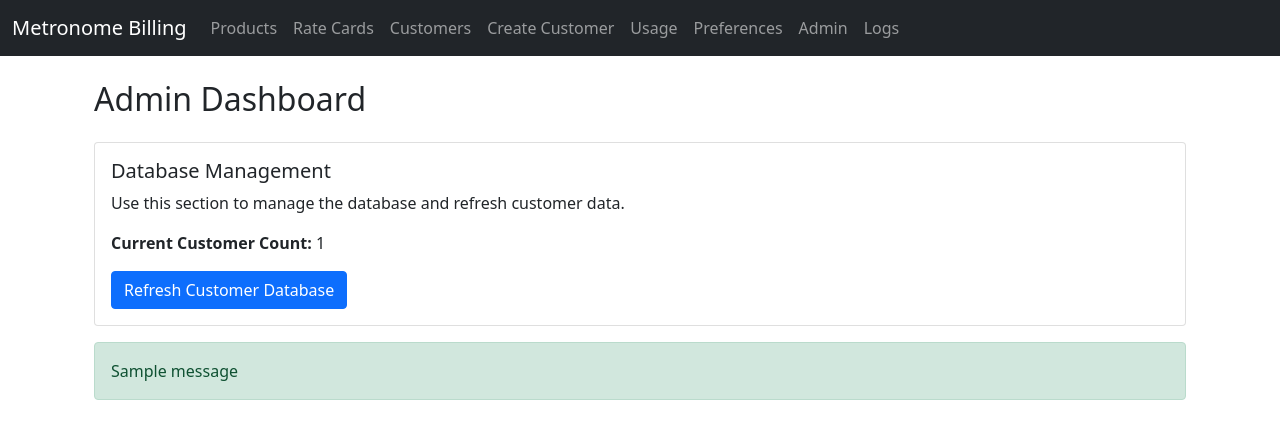
After one commit to carnalim/metronome_billimg_up1, a Flask app: page /admin in a window 1280 px wide. The commit adds this page. Shown: the top 439 px of the page. Run offline with Flask 3, Linux system fonts and the light colour scheme; tables that the repository leaves empty hold one stand-in row (values such as "Sample post"); one stand-in notice (Sample message) is shown; some libraries are stand-ins or nearby versions.

Commit message:
Add admin page with database refresh functionality and fix customer pagination to fetch all customers

```diff
--- /dev/null
+++ b/website/__init__.py
@@ -0,0 +1,3 @@
+from flask_sqlalchemy import SQLAlchemy
+
+db = SQLAlchemy()
--- a/website/app.py
+++ b/website/app.py
@@ -9,6 +9,7 @@ import json
 import logging
 import os
 import numpy as np
+import time
 from website.models import db, LogEntry, Customer
 
 sys.path.append(str(Path(__file__).parent.parent))
@@ -463,10 +464,13 @@ def customers():
 
         while True:
             # Make API request with pagination token if available
-            params = {"page_token": next_page} if next_page else {}
+            params = {}
+            if next_page:
+                params["page_token"] = next_page
+                logging.info(f"Fetching next page with token: {next_page}")
+
             response = requests.get(base_url, headers=headers, params=params)
             logging.info(f"Customers response status: {response.status_code}")
-            logging.info(f"Customers response: {response.text}")
 
             if response.status_code == 200:
                 try:
@@ -474,11 +478,16 @@ def customers():
                     if isinstance(data, dict):
                         # Handle customer list response
                         if 'data' in data and isinstance(data['data'], list):
+                            current_page_customers = len(data['data'])
                             all_customers.extend(data['data'])
+                            logging.info(f"Fetched {current_page_customers} customers (total: {len(all_customers)})")
 
                         # Get next page token
                         next_page = data.get('next_page_token')
-                        if not next_page:
+                        if next_page:
+                            logging.info(f"Found next page token")
+                        else:
+                            logging.info("No more pages to fetch")
                             break
                     else:
                         logging.error("Unexpected response format")
@@ -491,6 +500,9 @@ def customers():
                 logging.error(error_msg)
                 flash(error_msg, "danger")
                 break
+
+            # Add a small delay between requests to avoid rate limiting
+            time.sleep(0.5)
 
         # Update local database with all customers
         if all_customers:
@@ -979,5 +991,133 @@ def save_preferences():
     flash('Preferences saved successfully!', 'success')
     return redirect(url_for('preferences'))
 
+@app.route('/admin')
+def admin():
+    # Get customer count from database
+    customer_count = Customer.query.count()
+    return render_template('admin.html', customer_count=customer_count)
+
+@app.route('/admin/refresh-database', methods=['POST'])
+def refresh_database():
+    try:
+        # Fetch all customers from Metronome
+        all_customers = []
+        next_page = None
+        base_url = "https://api.metronome.com/v1/customers"
+        headers = {
+            "Authorization": f"Bearer {metronome_api_key}",
+            "Accept": "application/json"
+        }
+
+        while True:
+            # Make API request with pagination token if available
+            params = {}
+            if next_page:
+                params["page_token"] = next_page  # Using correct parameter name from API docs
+                logging.info(f"Fetching next page with token: {next_page}")
+
+            response = requests.get(base_url, headers=headers, params=params)
+            logging.info(f"Request URL: {response.url}")  # Log the full URL to verify parameters
+            logging.info(f"Customers response status: {response.status_code}")
+
+            if response.status_code == 200:
+                data = response.json()
+                if isinstance(data, dict):
+                    # Handle customer list response
+                    if 'data' in data and isinstance(data['data'], list):
+                        current_page_customers = len(data['data'])
+                        all_customers.extend(data['data'])
+                        logging.info(f"Fetched {current_page_customers} customers (total: {len(all_customers)})")
+
+                    # Get next page token
+                    next_page = data.get('next_page_token')  # Using correct field name from API docs
+                    if next_page:
+                        logging.info(f"Found next page token, continuing to next page")
+                    else:
+                        logging.info("No more pages to fetch")
+                        break
+
+                    # Log the current data structure
+                    logging.info(f"Response data structure: {json.dumps(data, indent=2)}")
+
+                    # Add a small delay between requests to avoid rate limiting
+                    time.sleep(0.5)
+                else:
+                    logging.error("Unexpected response format")
+                    break
+            else:
+                error_msg = f"Failed to fetch customers: {response.text}"
+                logging.error(error_msg)
+                flash(error_msg, "danger")
+                return redirect(url_for('admin'))
+
+        # Update local database with all customers
+        updated_count = 0
+        created_count = 0
+        if all_customers:
+            logging.info(f"Starting database update with {len(all_customers)} customers")
+
+            # First, get all existing customers for bulk comparison
+            existing_customers = {c.metronome_id: c for c in Customer.query.all()}
+            logging.info(f"Found {len(existing_customers)} existing customers in database")
+
+            for customer_data in all_customers:
+                customer_id = customer_data.get('id')
+                if not customer_id:
+                    logging.warning(f"Skipping customer with no ID: {customer_data}")
+                    continue
+
+                # Parse created_at if present
+                created_at = None
+                if 'created_at' in customer_data:
+                    try:
+                        created_at = datetime.fromisoformat(customer_data['created_at'].replace('Z', '+00:00'))
+                    except (ValueError, AttributeError) as e:
+                        logging.warning(f"Error parsing created_at for customer {customer_id}: {e}")
+
+                customer = existing_customers.get(customer_id)
+                if customer:
+                    # Update existing customer
+                    customer.name = customer_data.get('name', 'Unnamed Customer')
+                    customer.salesforce_id = customer_data.get('salesforce_id')
+                    customer.rate_card_id = customer_data.get('rate_card_id')
+                    customer.created_at = created_at
+                    customer.last_synced = datetime.now(timezone.utc)
+                    updated_count += 1
+                else:
+                    # Create new customer
+                    customer = Customer(
+                        metronome_id=customer_id,
+                        name=customer_data.get('name', 'Unnamed Customer'),
+                        salesforce_id=customer_data.get('salesforce_id'),
+                        rate_card_id=customer_data.get('rate_card_id'),
+                        created_at=created_at,
+                        last_synced=datetime.now(timezone.utc)
+                    )
+                    db.session.add(customer)
+                    created_count += 1
+
+                # Commit every 100 customers to avoid memory issues
+                if (updated_count + created_count) % 100 == 0:
+                    db.session.commit()
+                    logging.info(f"Committed batch of 100 customers (Updated: {updated_count}, Created: {created_count})")
+
+            # Final commit for remaining customers
+            db.session.commit()
+            message = f"Successfully refreshed database. Updated {updated_count} and created {created_count} customers (Total: {updated_count + created_count})."
+            logging.info(message)
+            flash(message, "success")
+        else:
+            flash("No customers found to update.", "warning")
+
+        return redirect(url_for('admin'))
+
+    except Exception as e:
+        error_msg = f"Error refreshing database: {str(e)}"
+        logging.error(error_msg)
+        logging.exception("Full traceback:")
+        flash(error_msg, "danger")
+        return redirect(url_for('admin'))
+
 if __name__ == '__main__':
     app.run(host='0.0.0.0', port=8082, debug=True)
--- /dev/null
+++ b/website/templates/admin.html
@@ -0,0 +1,29 @@
+{% extends "layout.html" %}
+{% block content %}
+<div class="container mt-4">
+    <h2>Admin Dashboard</h2>
+
+    <div class="card mt-4">
+        <div class="card-body">
+            <h5 class="card-title">Database Management</h5>
+            <p class="card-text">Use this section to manage the database and refresh customer data.</p>
+            <div class="mb-3">
+                <strong>Current Customer Count:</strong> {{ customer_count }}
+            </div>
+            <form action="{{ url_for('refresh_database') }}" method="post">
+                <button type="submit" class="btn btn-primary">Refresh Customer Database</button>
+            </form>
+        </div>
+    </div>
+
+    {% with messages = get_flashed_messages(with_categories=true) %}
+        {% if messages %}
+            {% for category, message in messages %}
+                <div class="alert alert-{{ category }} mt-3">
+                    {{ message }}
+                </div>
+            {% endfor %}
+        {% endif %}
+    {% endwith %}
+</div>
+{% endblock %}
--- a/website/templates/layout.html
+++ b/website/templates/layout.html
@@ -37,6 +37,9 @@
                         <a class="nav-link" href="{{ url_for('preferences') }}">Preferences</a>
                     </li>
                     <li class="nav-item">
+                        <a class="nav-link" href="{{ url_for('admin') }}">Admin</a>
+                    </li>
+                    <li class="nav-item">
                         <a class="nav-link" href="{{ url_for('view_logs') }}">Logs</a>
                     </li>
                 </ul>
```
Also changed, not shown: website/models.py (+10 -25 lines).
